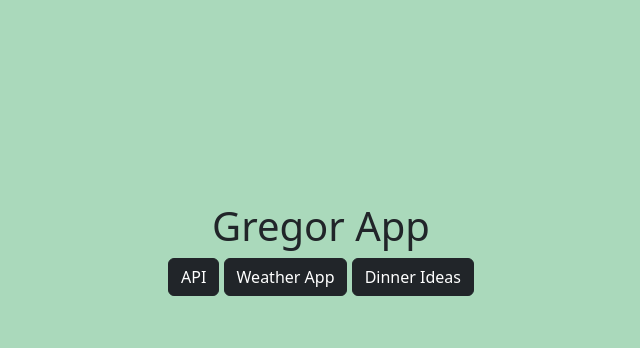
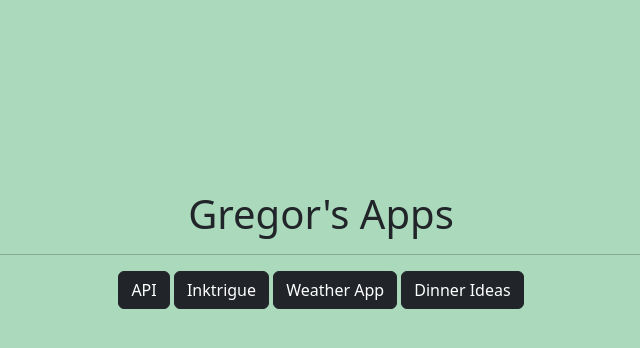
Before and after one commit to Gregorh98/herokuwebapp, a Flask app: page /home in a window 1280 px wide. Shown: the part 151-499 px from the top of the page, without its empty margins (319-959 px from the left). Run offline with Flask 3, Linux system fonts and the light colour scheme; the visitor is signed in with stand-in values (Sample User, id 1).

Commit message:
Began to add inktrigue

```diff
--- /dev/null
+++ b/blueprints/inktrigue.py
@@ -0,0 +1,13 @@
+from flask import Blueprint
+from flask import render_template
+
+from utilities.login_required import login_required
+
+inktrigue = Blueprint("inktrigue", __name__)
+proj_name = "inktrigue"
+
+
+@inktrigue.route("/inktrigue", methods=["GET", "POST"])
+@login_required
+def home():
+    return render_template(f"{proj_name}/inktrigue.html")
--- a/database/common.py
+++ b/database/common.py
@@ -8,7 +8,6 @@ load_dotenv()
 
 # Database connection parameters
 db_url = os.getenv("DB_URL")
-print(db_url)
 
 
 def get_conn():
--- a/main.py
+++ b/main.py
@@ -7,6 +7,7 @@ from flask_session import Session
 import database.users as db_users
 from blueprints import api as bp_api
 from blueprints import dinner_ideas as bp_dinner_ideas
+from blueprints import inktrigue as bp_inktrigue
 from blueprints import weather_app as bp_weather_app
 from utilities.login_required import login_required
 
@@ -18,6 +19,7 @@ sess.permanent = True
 app.register_blueprint(bp_api.api)
 app.register_blueprint(bp_weather_app.weather_app)
 app.register_blueprint(bp_dinner_ideas.dinner_ideas)
+app.register_blueprint(bp_inktrigue.inktrigue)
 
 
 @app.route("/")
@@ -29,6 +31,7 @@ def index():
 @login_required
 def home():
     links = [{"name": "API", "link": url_for("api.index")}]
+    links.append({"name": "Inktrigue", "link": url_for("inktrigue.home")})
 
     if session["weather_app"]:
         links.append({"name": "Weather App", "link": url_for("weather_app.home")})
@@ -49,7 +52,12 @@ def login():
             flash(("Logged in successfully!", "success"))
             return redirect(url_for("home"))
         else:
-            flash(("Invalid details - check username and password and try again!", "warning"))
+            flash(
+                (
+                    "Invalid details - check username and password and try again!",
+                    "warning",
+                )
+            )
 
     return render_template("login.html", page_title="Login")
 
@@ -81,5 +89,6 @@ def logout():
 
 
 if __name__ == "__main__":
+    print("Starting...")
     port = int(os.environ.get("PORT", 8080))
     waitress.serve(app, host="0.0.0.0", port=port)
--- a/templates/index.html
+++ b/templates/index.html
@@ -20,10 +20,11 @@
 <div class="container mx-auto text-center">
     {% include '_includes/flashes.html' %}
 
-    <h1>Gregor App</h1>
+    <h1>Gregor's Apps</h1>
+    <hr>
     <div class="container">
         {% for link in links %}
-        <a href="{{ link['link'] }}" class="btn btn-dark">{{ link["name"] }}</a>
+            <a href="{{ link['link'] }}" class="btn btn-dark">{{ link["name"] }}</a>
         {% endfor %}
     </div>
 </div>
```
Also changed, not shown: templates/inktrigue/inktrigue.html (added, +21 -0 lines), templates/test/test.html (deleted, +0 -1 lines).
